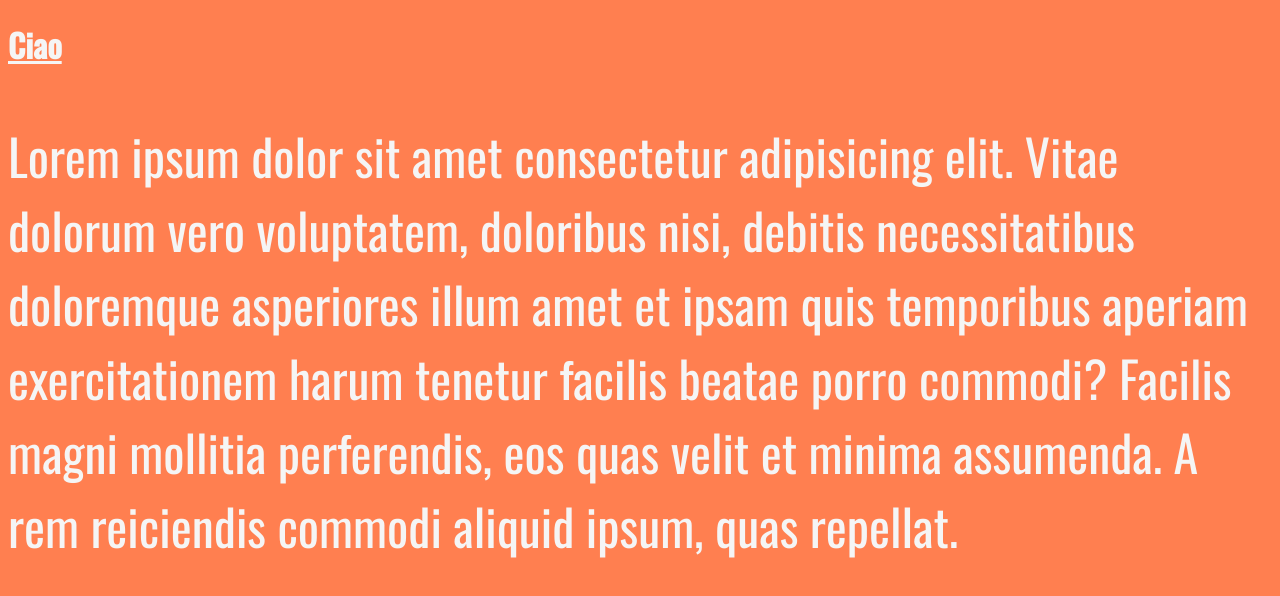
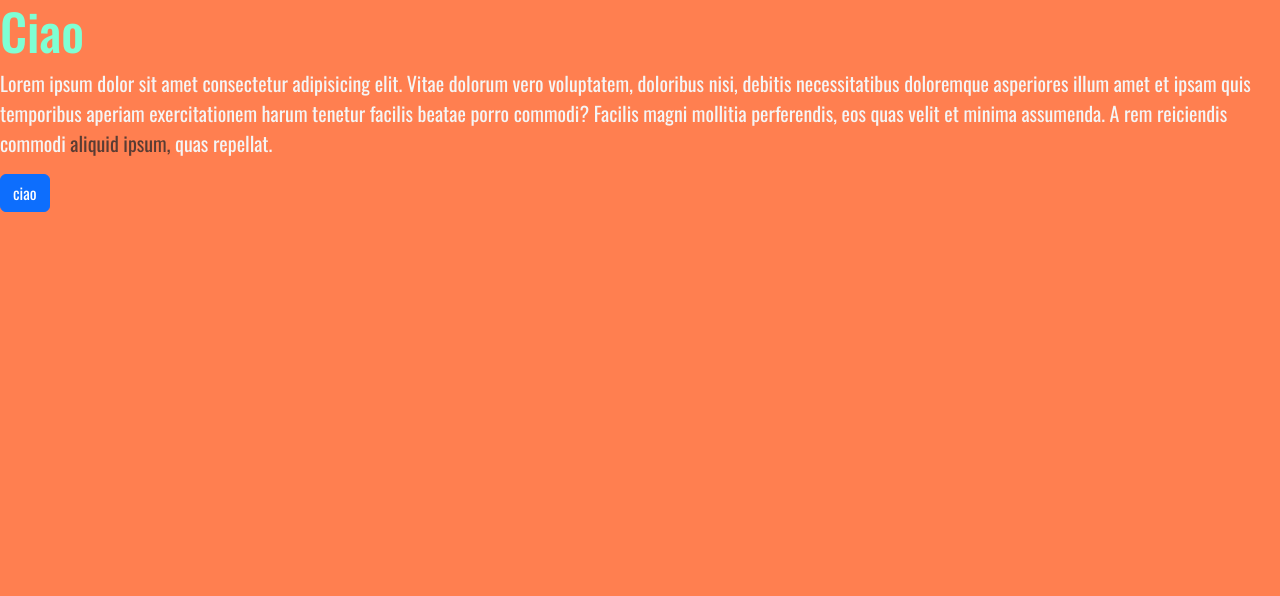
Before and after one commit to francesca-pizzighini/find-your-city, a website built with webpack: page src/index.html in a window 1280 px wide. Built offline with nearby package versions, Linux system fonts and the light colour scheme.

Commit message:
bootstrap added

```diff
--- a/package.json
+++ b/package.json
@@ -18,6 +18,7 @@
     "@babel/core": "^7.23.0",
     "@babel/preset-env": "^7.22.20",
     "babel-loader": "^9.1.3",
+    "bootstrap": "^5.3.2",
     "css-loader": "^6.8.1",
     "html-webpack-plugin": "^5.5.3",
     "sass": "^1.68.0",
@@ -26,5 +27,8 @@
     "webpack": "^5.88.2",
     "webpack-cli": "^5.1.4",
     "webpack-dev-server": "^4.15.1"
+  },
+  "dependencies": {
+    "@popperjs/core": "^2.11.8"
   }
 }
--- a/src/assets/scss/style.scss
+++ b/src/assets/scss/style.scss
@@ -1,3 +1,5 @@
+@import "bootstrap/scss/bootstrap";
+
 $bg : coral;
 $color-text : whitesmoke;
 
@@ -9,9 +11,10 @@ body{
     font-family: 'Oswald', sans-serif;
 
     h1{
-        text-decoration: underline;
+        color: aquamarine;
+        font-size: 50px;
     }
     p{
-        font-size: 50px;
+        font-size: 20px;
     }
 }
--- a/src/index.html
+++ b/src/index.html
@@ -33,8 +33,9 @@
 </head>
 <body>
     <h1>Ciao</h1>
-    <p>Lorem ipsum dolor sit amet consectetur adipisicing elit. Vitae dolorum vero voluptatem, doloribus nisi, debitis necessitatibus doloremque asperiores illum amet et ipsam quis temporibus aperiam exercitationem harum tenetur facilis beatae porro commodi? Facilis magni mollitia perferendis, eos quas velit et minima assumenda. A rem reiciendis commodi aliquid ipsum, quas repellat.</p>
+    <p>Lorem ipsum dolor sit amet consectetur adipisicing elit. Vitae dolorum vero voluptatem, doloribus nisi, debitis necessitatibus doloremque asperiores illum amet et ipsam quis temporibus aperiam exercitationem harum tenetur facilis beatae porro commodi? Facilis magni mollitia perferendis, eos quas velit et minima assumenda. A rem reiciendis commodi <span class="text-muted">aliquid ipsum,</span> quas repellat.</p>
 
+    <button class="btn btn-primary">ciao</button>
     <!-- <p>paragrafo da verificare su netifly</p> -->
 
 </body>
--- a/webpack.config.js
+++ b/webpack.config.js
@@ -58,5 +58,11 @@ module.exports = {
         minimize: false
     },
 
-    mode : 'production'
+    mode : 'production',
+
+    performance: {
+        hints: false,
+        maxEntrypointSize: 512000,
+        maxAssetSize: 512000
+    }
 }
```
Also changed, not shown: src/assets/js/index.js (+5 -2 lines), dist/index.html, dist/script.js, src/assets/css/style.css, 1 other file.
